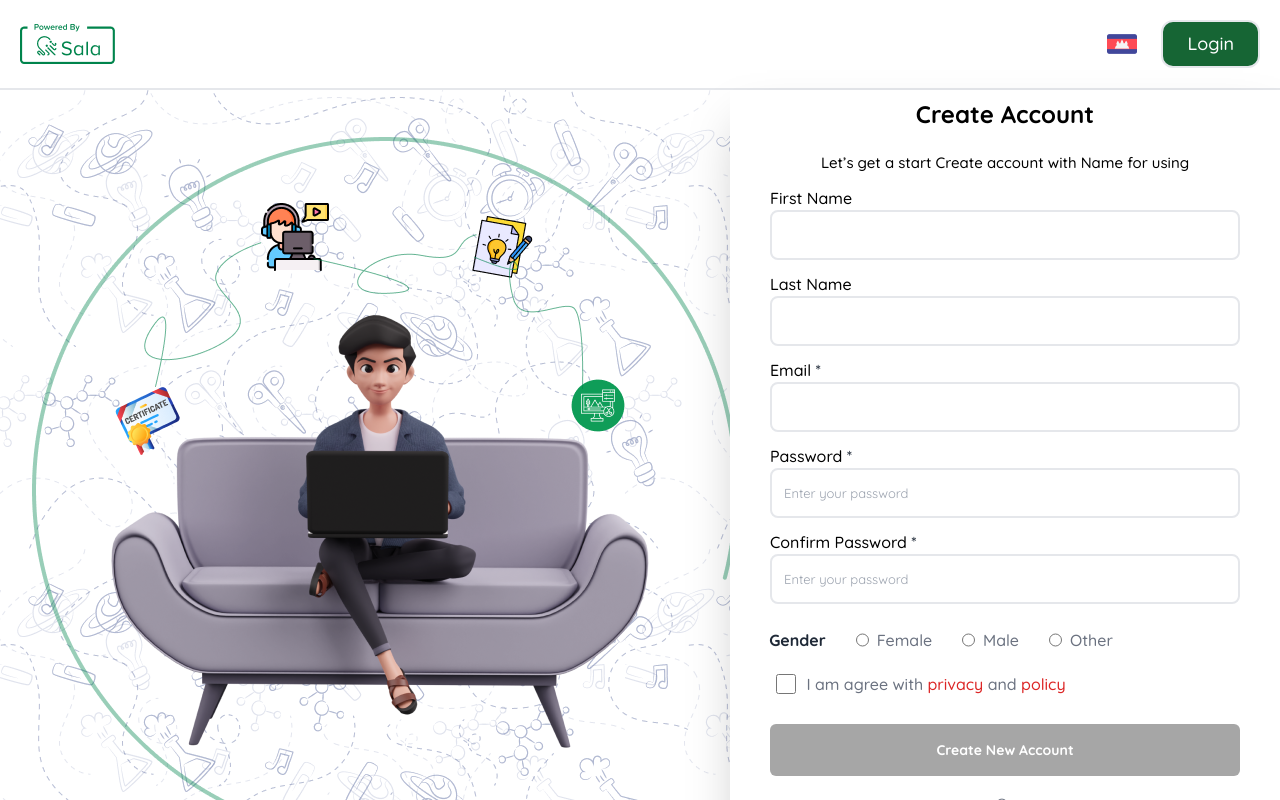
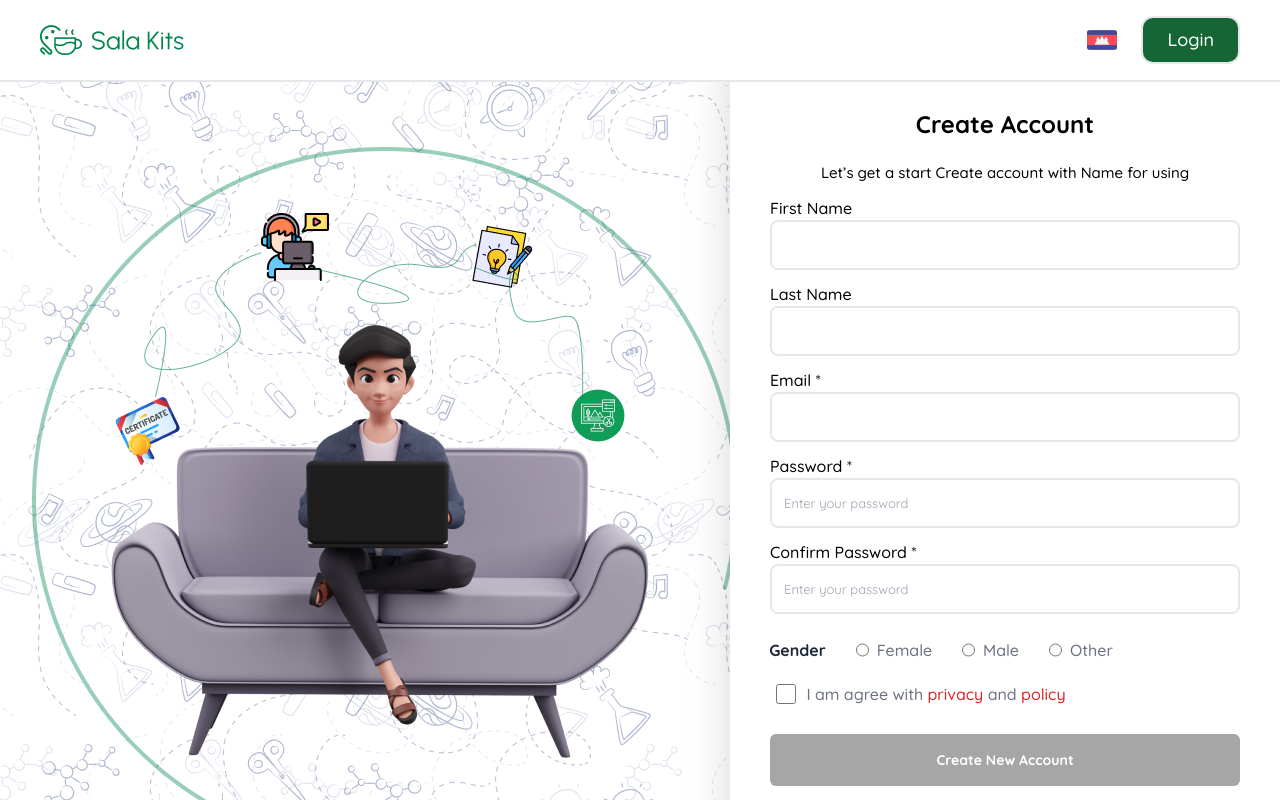
Before and after one commit to vouchheang/certificates, a Next.js app: page /register in a window 1280 px wide. Shown: the top 800 px of the page. Built offline with nearby package versions, Linux system fonts and the light colour scheme.

Commit message:
update header to fixed

```diff
--- a/src/app/page.tsx
+++ b/src/app/page.tsx
@@ -1,4 +1,4 @@
-import Header from "../components/Header1";
+import Header from "../components/Header";
 import Footer from "../components/Footer";
 import Button from "../components/Button";
 import Info from "../components/Info";
--- a/src/app/register/page.tsx
+++ b/src/app/register/page.tsx
@@ -1,4 +1,4 @@
-import Header from "@/components/Header1";
+import Header from "@/components/Header";
 import Image from 'next/image';
 import img from '@/images/Groupimg.png'
 import Button from "@/components/Button";
@@ -18,8 +18,8 @@ function Register(){
              <div className="flex-1 justify-center flex items-center" style={{backgroundImage: `url(${bglt.src}), url(${bglb.src}), url(${bgrt.src}), url(${bgrb.src})`}}>
              <Image src={img} alt="image" className="w-[706px] min-h-[706px] ml-[40px]" />
           </div>
-          <div className="flex flex-col flex-2 justify-center items-center w-[550px] h-screen bg-white shadow-2xl">
-             <div className="flex-col flex justify-center items-center ">
+          <div className="flex flex-col flex-2 justify-center items-center w-[550px] h-[1000px] bg-white shadow-2xl">
+             <div className="flex-col flex justify-center items-center">
               <h1 className="text-[24px] font-semibold">Create Account</h1>
               <p className="font-medium mt-5 text-[15px]">Let’s get a start Create account with Name for using </p>
           </div>
--- a/src/components/Header1.tsx
+++ b/src/components/Header.tsx
@@ -1,12 +1,12 @@
 import Image from 'next/image';
-import Logo from '@/images/logo.png'
+import Logo from '@/images/mainlog.png'
 import flat from '@/images/KH-flag.png'
 
 function Header() {
   return (
-    <header className="bg-white text-gray-600 font-Quicksand border-b-2">
+    <header className="fixed left-0 right-0 bg-white text-gray-600 font-Quicksand border-b-2">
       <nav>
-        <ul className="flex justify-end items-center space-x-6 text-xl p-5">
+        <ul className="flex justify-end items-center space-x-6 text-xl h-[70px] p-10">
          <div className="mr-auto">
          <Image src={Logo} alt="logo" />
          </div>
```
Also changed, not shown: src/images/mainlog.png (added).
